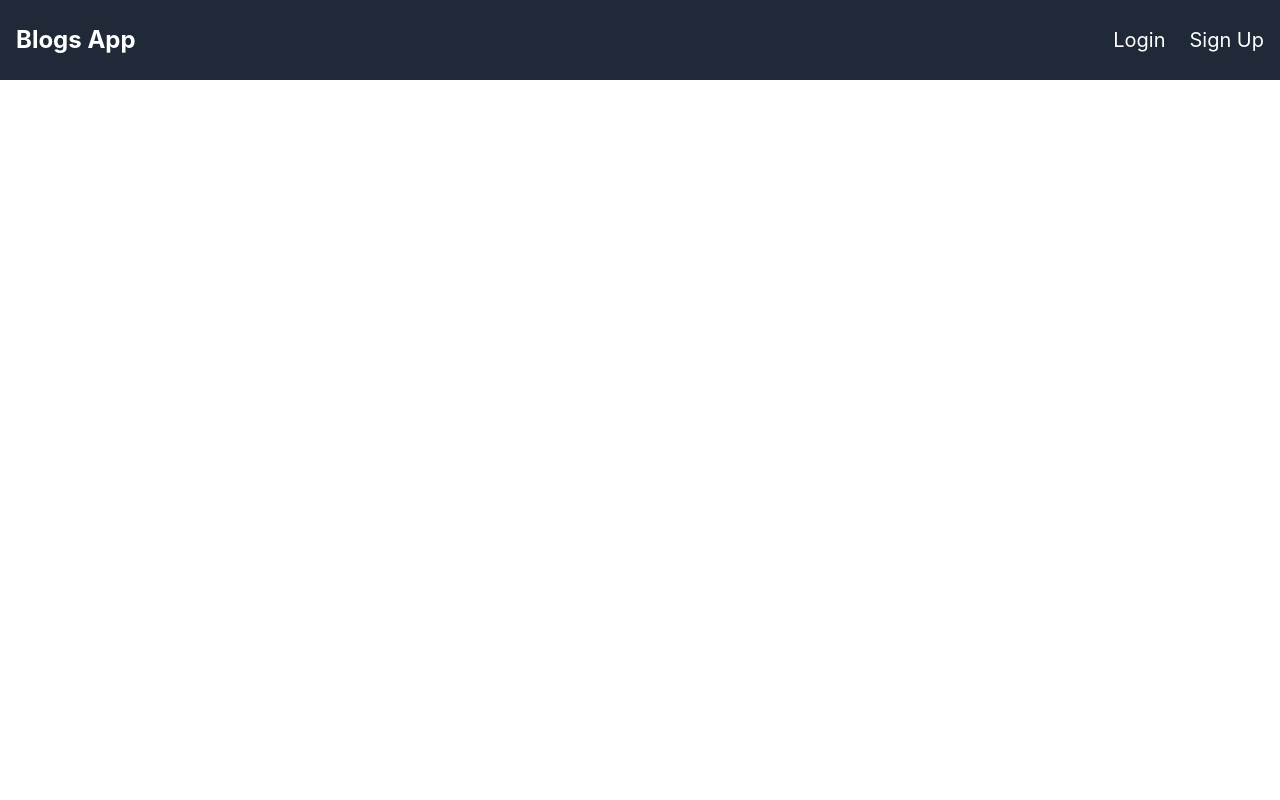
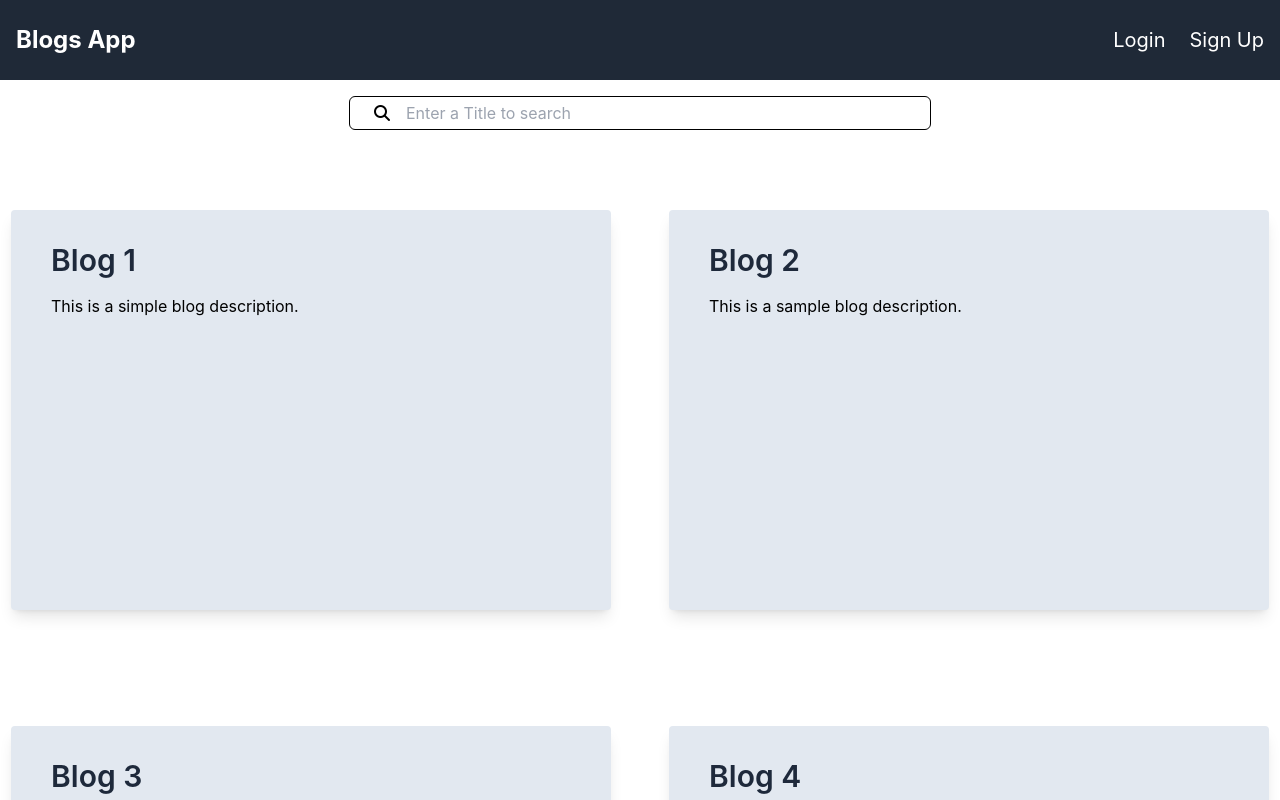
Before and after one commit to TheYashArt/blogs-app, a React (Create React App) app: page /Home in a window 1280 px wide. Shown: the top 800 px of the page. Built offline with nearby package versions, Linux system fonts and the light colour scheme.

Commit message:
started working on HomePage

```diff
--- a/public/index.html
+++ b/public/index.html
@@ -5,6 +5,7 @@
     <link rel="icon" href="%PUBLIC_URL%/favicon.ico" />
     <meta name="viewport" content="width=device-width, initial-scale=1" />
     <meta name="theme-color" content="#000000" />
+    <script src="https://kit.fontawesome.com/d195073d82.js" crossorigin="anonymous"></script>
     <meta
       name="description"
       content="Web site created using create-react-app"
--- a/src/components/App/App.js
+++ b/src/components/App/App.js
@@ -4,6 +4,7 @@ import Login from '../Login/Login';
 import BlogCards from '../BlogsOuterCards/BlogOuterCards';
 import DashBoard from '../DashBoard/DashBoard';
 import Register from '../Register/Register';
+import Home from '../Home/Home';
 import BlogOuterCards from '../BlogsOuterCards/BlogOuterCards';
 import { BrowserRouter as Router, Route, Routes } from 'react-router-dom';
 
@@ -17,6 +18,8 @@ function App() {
           <Route path='/' element={<DashBoard/>} />
           <Route path='/BlogOuterCards' element={<BlogOuterCards/>} />
           <Route path='/Register' element={<Register/>} />
+          <Route path='/Home' element={<Home/>} />
+
           <Route path='/BlogCards' element={<BlogCards/>} />
         </Routes>
       </Router>
--- a/src/components/BlogsOuterCards/BlogOuterCards.js
+++ b/src/components/BlogsOuterCards/BlogOuterCards.js
@@ -2,10 +2,10 @@ function BlogOuterCards({title, description}) {
   // console.log(title, description);
   return (
     <div className="blog-cards">
-      <div className="flex flex-col gap-9 sm:flex sm:flex-row sm:justify-around sm:w-full my-14 sm:my-18">
-        <div className="bg-slate-200 px-5 py-4 rounded shadow-lg w-[320px] sm:w-[600px] h-[400px] mt-20 mx-auto flex flex-col justify-center items-center">
-          <div className="text-3xl font-semibold text-slate-800">{title}</div>
-          <div className="mt-4">
+      <div className="flex flex-col gap-9 sm:flex sm:flex-row sm:justify-around sm:w-full">
+        <div className="bg-slate-200 px-10 py-8 rounded shadow-lg w-[320px] sm:w-[600px] h-[300px] sm:h-[400px] mt-20 mx-auto">
+          <div className="text-3xl font-semibold text-slate-800 flex justify-start">{title}</div>
+          <div className="mt-4 flex justify-start">
             <p>{description}</p>
           </div>
         </div>
--- a/src/components/DashBoard/DashBoard.js
+++ b/src/components/DashBoard/DashBoard.js
@@ -6,7 +6,7 @@ import { useNavigate } from "react-router-dom";
 function DashBoard() {
   const navigate = useNavigate();
   return (
-    <div>
+    <div className="my-40">
       {/* <Header /> */}
       <div className="text-6xl font-extrabold text-slate-800 my-10 flex justify-start px-3 sm:text-center sm:flex sm:justify-center">
         Blogs App
@@ -23,7 +23,7 @@ function DashBoard() {
           <button onClick={()=>{navigate("/Login")}} className="bg-slate-700 px-8 py-3 w-[300px] text-white">Login to Account</button>
         </div>
         <div>
-          <button onClick={()=>{navigate("/BlogOuterCards")}} className="bg-slate-700 px-8 py-3 w-[300px] text-white">HomePageShortcur</button>
+          <button onClick={()=>{navigate("/Home")}} className="bg-slate-700 px-8 py-3 w-[300px] text-white">HomePageShortcur</button>
         </div>
       </div>
     </div>
--- a/src/components/Header/Header.js
+++ b/src/components/Header/Header.js
@@ -10,7 +10,7 @@ function Header(){
     }
 
     return (
-        <header className="w-full bg-gray-800 text-white p-4 flex justify-between items-center">
+        <header className="w-full bg-gray-800 text-white p-4 flex justify-between items-center fixed top-0">
             <div onClick={()=>{navigate("/")}} className="text-2xl text-white font-bold py-2">Blogs App</div>
             <div className="gap-6 sm:flex hidden">
                 <div onClick={()=>{navigate("/Login")}} className="text-xl">Login</div>
--- a/src/components/Home/Home.js
+++ b/src/components/Home/Home.js
@@ -20,13 +20,33 @@ function Home() {
     },
   ];
   return (
-    <div>
-      {blogsData.map((blog, index) => {
-        console.log("Blog data", blog)
-        return (
-          <BlogOuterCards key={index} title={blog.title} description={blog.description} />
-        );
-      })}
+    <div className="my-24">
+      <div className="flex justify-center">
+        <div className="flex gap-4 justify-center border border-black w-fit px-6 py-1 rounded-md items-center">
+          <div>
+            <i class="fa-solid fa-magnifying-glass"></i>
+          </div>
+          <div>
+            <input
+              type="text"
+              placeholder="Enter a Title to search"
+              className="bg-none outline-none w-[300px] sm:w-[500px] "
+            />
+          </div>
+        </div>
+      </div>
+      <div className="flex flex-col gap-9 sm:grid sm:grid-cols-2">
+        {blogsData.map((blog, index) => {
+          console.log("Blog data", blog);
+          return (
+            <BlogOuterCards
+              key={index}
+              title={blog.title}
+              description={blog.description}
+            />
+          );
+        })}
+      </div>
     </div>
   );
 }
--- a/src/components/Login/Login.js
+++ b/src/components/Login/Login.js
@@ -3,7 +3,7 @@ import { useNavigate } from "react-router-dom";
 function Login() {
   const navigate = useNavigate();
   return (
-    <div className="flex justify-start">
+    <div className="flex justify-start my-14">
       <div className="bg-slate-200 px-5 py-4 rounded shadow-lg w-[320px] sm:w-[400px] h-[400px] mt-20 mx-auto flex flex-col justify-center items-center">
         <div className="text-3xl font-semibold text-slate-800">Login</div>
         <div className="mt-4">
--- a/src/components/Register/Register.js
+++ b/src/components/Register/Register.js
@@ -3,7 +3,7 @@ import { useNavigate } from "react-router-dom";
 function Register() {
     const navigate = useNavigate()
   return (
-    <div className="flex justify-start">
+    <div className="flex justify-start my-14">
       <div className="bg-slate-200 px-5 py-8 rounded shadow-lg w-[320px] sm:w-[400px] h-[450px] mt-20 mx-auto flex flex-col justify-center items-center">
         <div className="text-3xl font-semibold text-slate-800">Register</div>
         <div className="mt-4">
```
